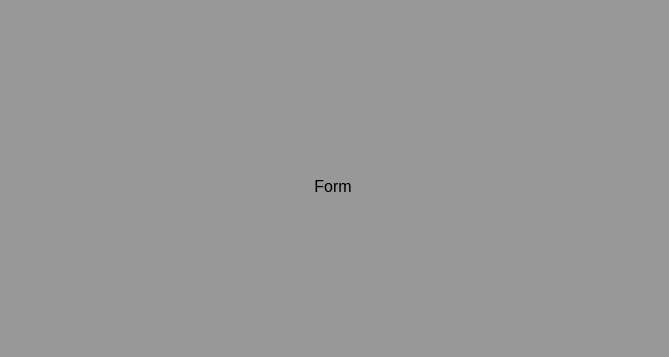
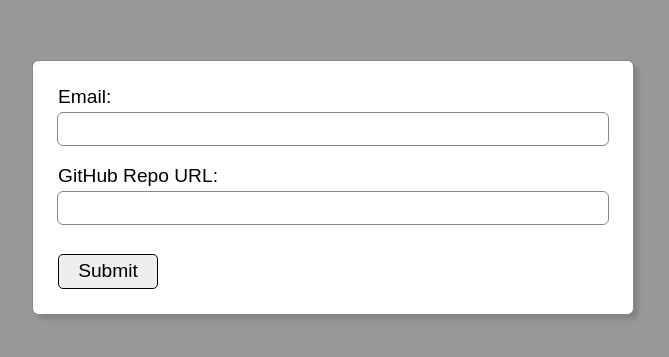
Before and after one commit to akinevans/cv-technical-react, a React (Create React App) app: page / in a window 1280 px wide. Shown: the part 213-570 px from the top of the page, without its empty margins (307-976 px from the left). Built offline with nearby package versions, Linux system fonts and the light colour scheme.

Commit message:
Build out Form.js with fetch functionality, create utilityFunctions directory. Import import utilityFunctions into Form.js

```diff
--- a/src/components/Form/Form.js
+++ b/src/components/Form/Form.js
@@ -1,6 +1,76 @@
 import React from "react";
+import { useState } from "react";
 import "./Form.css";
 
+//utility imports
+import { handleChange } from "../../utilityFunctions/utilityFunctions";
+
 export default function Form() {
-  return <form action=''>Form</form>;
+  const [email, setEmail] = useState("");
+  const [url, setUrl] = useState("");
+  const [error, setError] = useState(false);
+
+  const handleSubmit = (e) => {
+    e.preventDefault();
+    alert(email);
+    alert(url);
+
+    const formData = {
+      email: email,
+      githubRepoUrl: url,
+    };
+
+    //TODO: refactor to use await + hooks
+    fetch("https://cv-devs-temp-challenge.vercel.app/api/challenge", {
+      method: "POST",
+      headers: {
+        "Content-Type": "application/json",
+      },
+      body: JSON.stringify(formData),
+    })
+      .then((res) => {
+        return res.json();
+      })
+      .then((data) => {
+        console.log(data);
+      });
+  };
+
+  return (
+    <form
+      //   method='POST'
+      id='submit-user-info-form'
+      className='form-wrapper'
+      onSubmit={(e) => {
+        handleSubmit(e);
+      }}
+    >
+      <label htmlFor='email'>Email:</label>
+      <input
+        className='form-input'
+        id='email'
+        type='email'
+        name='email'
+        required
+        onChange={(e) => {
+          handleChange(e, "email", setEmail);
+        }}
+      />
+
+      <label htmlFor='githubRepoUrl'>GitHub Repo URL:</label>
+      <input
+        className='form-input'
+        id='githubRepoUrl'
+        type='url'
+        name='githubRepoUrl'
+        required
+        onChange={(e) => {
+          handleChange(e, "url", setUrl);
+        }}
+      />
+
+      {/* Submit Btn  */}
+      <input className='submit-btn' type='submit' value='Submit' />
+    </form>
+  );
 }
--- /dev/null
+++ b/src/utilityFunctions/utilityFunctions.js
@@ -0,0 +1,8 @@
+export const handleChange = (e, field, setEmail, setUrl) => {
+  if (field === "email") {
+    setEmail(e.target.value);
+  } else if (field === "url") {
+    setUrl(e.target.value);
+  }
+  return;
+};
```
